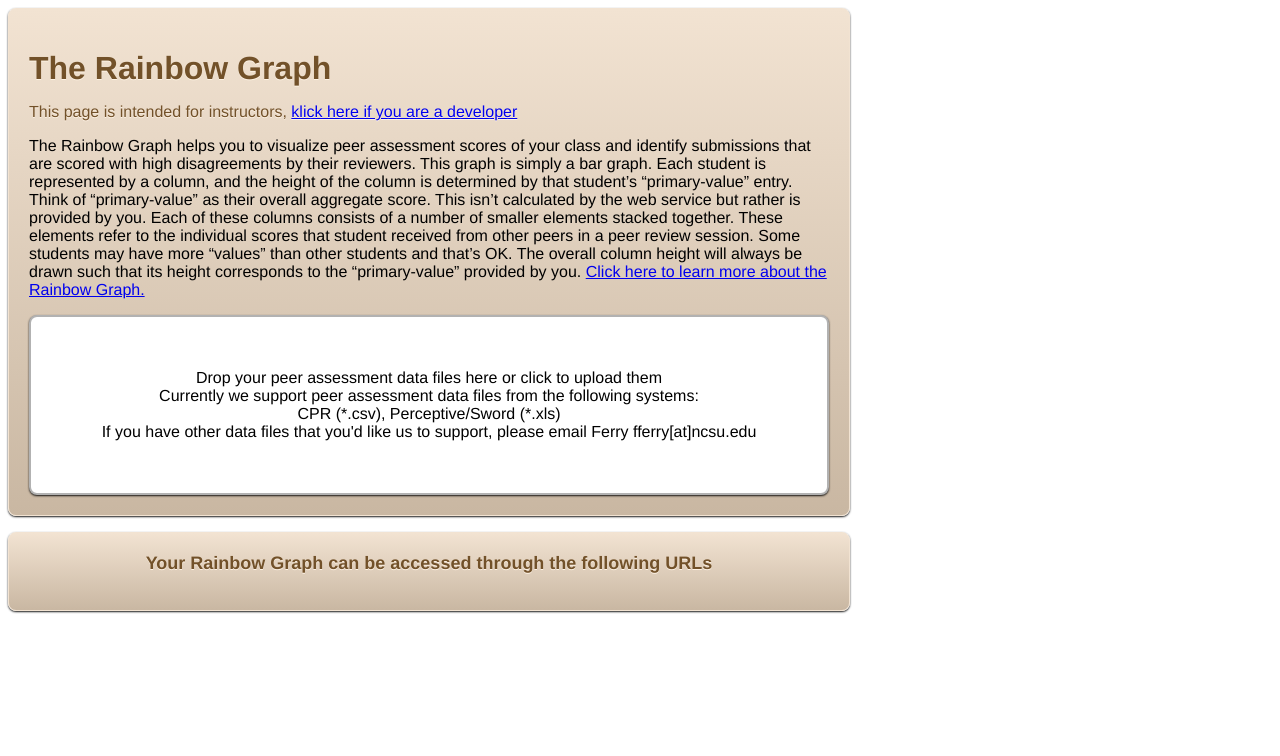
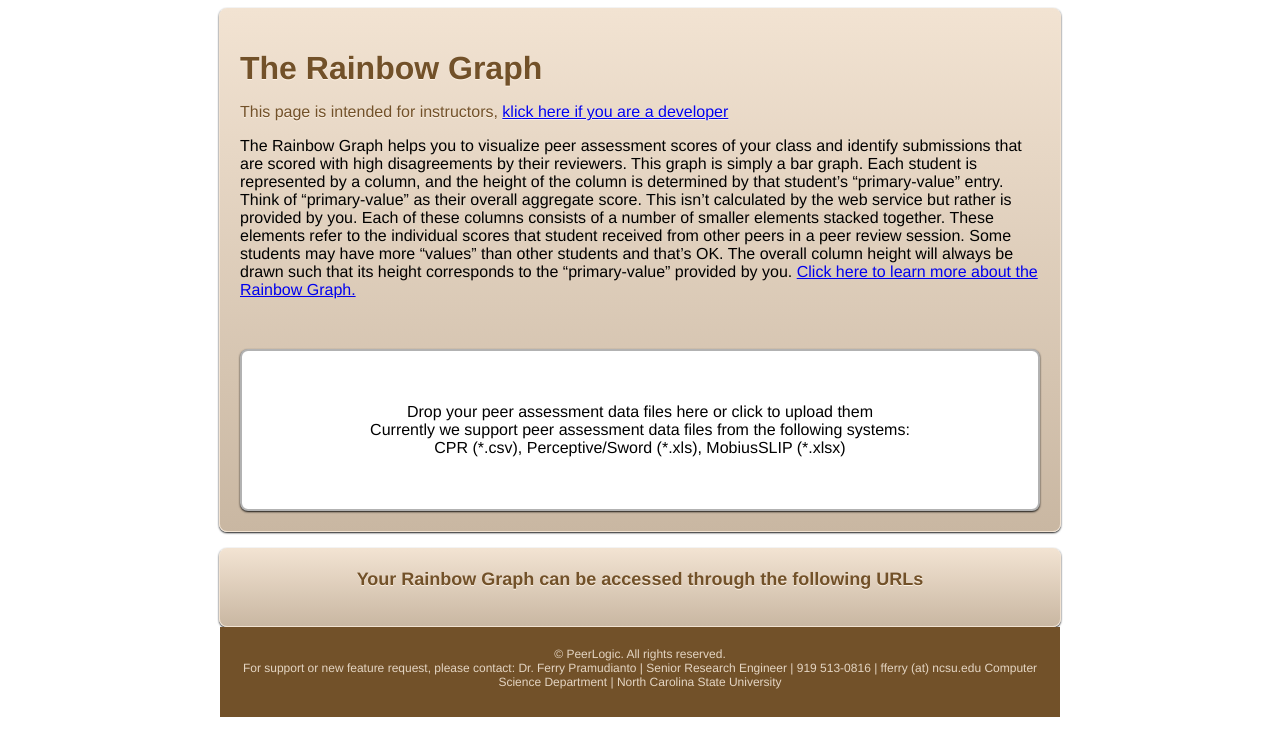
Before and after one commit to ferryxo/RainbowGraphService, a Flask app: page /instructor in a window 1280 px wide. Shown: the top 756 px of the page. Run offline with Flask 2, Linux system fonts and the light colour scheme; some libraries are stand-ins or nearby versions.

Commit message:
add facebook like button to track people who are interested and footer with contact information

```diff
--- a/static/colorPalette.js
+++ b/static/colorPalette.js
@@ -36,8 +36,8 @@
 "5f": ["#08306b","#08519c","#4292c6","#9ecae1","#deebf7"],
 "5x": ["rgb(178,220,143)","rgb(235,241,149)","rgb(255,247,154)","rgb(254,215,125)","rgb(252,99,86)"],
 "5z": ["#d7191c","#fdae61","#ffffbf","#fc9272","#fee0d2"],
-"7b": ["#27dda2","#2cdd4f","#61dd31","#b5dd36","#ddb53b","#dd6b40","#dd4665"],
-"10b": ["#27dda2","#2add6a","#2ddd34","#61dd31","#99dd34","#d0dd38","#ddb53b","#dd833f","#dd5442","#dd4665"]
+"7b": ["#1A9850","#1FA728","#51B625","#92C62C","#D5D033","#E4A13A","#F46C43"],
+"10b": ["#1A9850","#1DA236","#29AC21","#51B625","#7CC029","#AACB2E","#D5D033","#DFB138","#E9903D","#F46C43"]
 
 }
 
--- a/static/style.css
+++ b/static/style.css
@@ -87,6 +87,8 @@
    min-width:300px;
    padding:20px;
    width:800px;
+   display: block;
+   margin: auto;
    }
 .form-field {
    border: 1px solid #c9b7a2;
@@ -169,3 +171,19 @@
    background-image: -ms-linear-gradient(top, #6aa436 0%, #8dc059 100%);
    color: #fff;
    }
+
+.footer{
+    clear: both;
+    height: 50px;
+    display: block;
+    margin: auto;
+    font-size: 12px;
+    background-color: #725129;
+    color:#e4d5c3;
+    text-align: center;
+    font-family: 'Helvetica Neue',Helvetica,sans-serif;
+    text-decoration: none;
+    min-width:300px;
+    padding:20px;
+    width:800px;
+}
--- a/templates/instructor.html
+++ b/templates/instructor.html
@@ -75,6 +75,15 @@
     </script>
 </head>
 <body>
+<div id="fb-root"></div>
+<script>(function(d, s, id) {
+  var js, fjs = d.getElementsByTagName(s)[0];
+  if (d.getElementById(id)) return;
+  js = d.createElement(s); js.id = id;
+  js.src = "//connect.facebook.net/en_US/sdk.js#xfbml=1&version=v2.8";
+  fjs.parentNode.insertBefore(js, fjs);
+}(document, 'script', 'facebook-jssdk'));</script>
+
 <div class="form-container">
 <h1 class="form-title">The Rainbow Graph</h1>
 <p>
@@ -88,14 +97,17 @@
     Some students may have more “values” than other students and that’s OK. The overall column height will always be drawn such that its height corresponds to the “primary-value” provided by you.
 
     <a href="https://www.peerlogic.org/visualization-rainbowgraph/" target="_blank">Click here to learn more about the Rainbow Graph.</a>
+
+    <br/>
+    <div class="fb-like" data-href="https://www.facebook.com/nsfpeerlogic" data-layout="standard" data-action="like" data-size="small" data-show-faces="false" data-share="true"></div>
+    <br/>
 </p>
 <h2 class="form-title"></h2>
 
 <form action="file-upload" class="dropzone form-container" id="uploader" >
     <div class="dz-message" data-dz-message>
         Drop your peer assessment data files here or click to upload them<br>
-        Currently we support peer assessment data files from the following systems: <br>CPR (*.csv), Perceptive/Sword (*.xls)<br>
-        If you have other data files that you'd like us to support, please email Ferry fferry[at]ncsu.edu<br>
+        Currently we support peer assessment data files from the following systems: <br>CPR (*.csv), Perceptive/Sword (*.xls), MobiusSLIP (*.xlsx)<br>
     </div>
     <div class="fallback">
     <input name="file" type="file" multiple />
@@ -110,5 +122,12 @@
         <div id="link"></div>
     </ul>
 </div>
+<div class="footer">
+    © PeerLogic. All rights reserved.
+    <br/>
+    For support or new feature request, please contact:
+    Dr. Ferry Pramudianto | Senior Research Engineer | 919 513-0816 | fferry (at) ncsu.edu
+    Computer Science Department | North Carolina State University
+</div>
 </body>
 </html>
```
Also changed, not shown: templates/input_form.html (+19 -0 lines).
